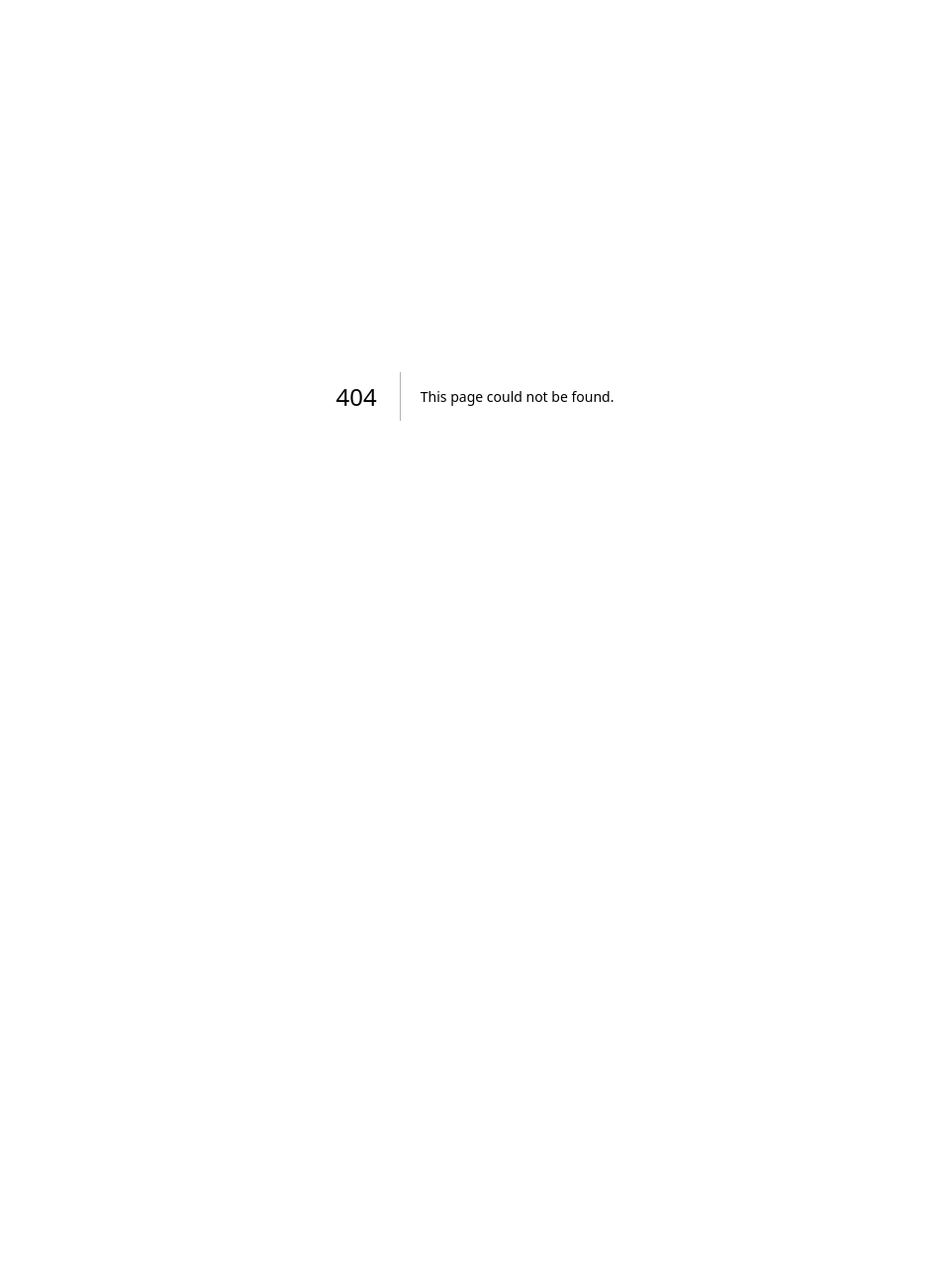
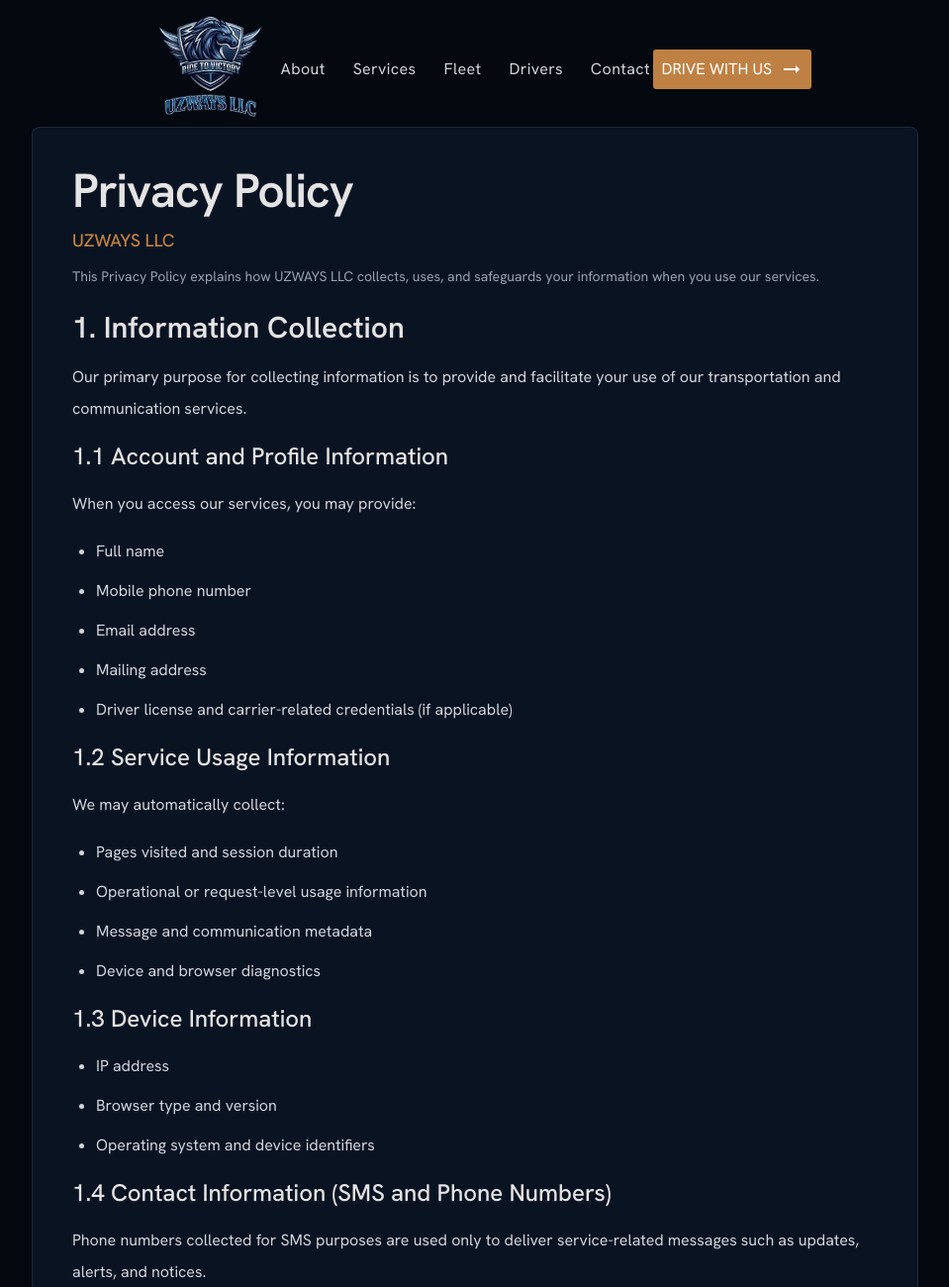
Before and after one commit to drenixbusiness/uzways, a Next.js app: page /privacy-policy in a window 1280 px wide. Before the commit this address had no page. Shown: the top 1300 px of the page at 99% size, without its empty margins (160-1119 px from the left). Before the commit the page ends 800 px from the top, so only its background shows below. Built offline with nearby package versions, Linux system fonts and the light colour scheme; a web font is replaced by a local one.

Commit message:
footer and privacy&policy

```diff
--- a/src/app/layout.tsx
+++ b/src/app/layout.tsx
@@ -1,6 +1,7 @@
 import type { Metadata } from "next";
 import { Geist, Geist_Mono, Montserrat, Big_Shoulders, Hanken_Grotesk, JetBrains_Mono } from "next/font/google";
 import "./globals.css";
+import Header from "../components/Header/Header";
 
 const geistSans = Geist({
   variable: "--font-geist-sans",
@@ -47,7 +48,10 @@ export default function RootLayout({
       lang="en"
       className={`${geistSans.variable} ${geistMono.variable} ${montserrat.variable} ${bigShoulders.variable} ${hankenGrotesk.variable} ${jetbrainsMono.variable} h-full antialiased scroll-smooth`}
     >
-      <body className="min-h-full flex flex-col">{children}</body>
+      <body className="min-h-full flex flex-col">
+        <Header />
+        {children}
+      </body>
     </html>
   );
 }
--- a/src/app/page.tsx
+++ b/src/app/page.tsx
@@ -1,5 +1,3 @@
-import Image from "next/image";
-import Header from "../components/Header/Header";
 import HomePage from "../components/HomePage/HomePage";
 import InfiniteBanner from "../components/Banner/InfiniteBanner";
 import Origin from "../components/Origin/Origin";
@@ -13,7 +11,6 @@ import Footer from "../components/Footer/Footer";
 export default function Home() {
   return (
     <div className="bg-near-black w-full max-w-[1900px] mx-auto overflow-x-hidden">
-      <Header />
       <HomePage />
       <InfiniteBanner />
       <Origin />
--- /dev/null
+++ b/src/app/privacy-policy/page.tsx
@@ -0,0 +1,128 @@
+import React from 'react'
+
+const PrivacyPolicy = () => {
+    return (
+        <main className="bg-near-black text-foreground min-h-screen pt-28 sm:pt-32 pb-16 px-4 sm:px-8 lg:px-12">
+            <article className="max-w-4xl mx-auto bg-primary border border-gray-800 rounded-lg shadow-sm p-6 sm:p-8 lg:p-10 space-y-6">
+                <header className="space-y-3">
+                    <h1 className="text-4xl sm:text-5xl font-semibold tracking-tight">
+                        Privacy Policy
+                    </h1>
+                    <p className="text-base sm:text-lg font-medium text-orange">
+                        UZWAYS LLC
+                    </p>
+                    <p className="text-sm text-gray-400">
+                        This Privacy Policy explains how UZWAYS LLC collects, uses, and safeguards your information when you use our services.
+                    </p>
+                </header>
+
+                <section className="space-y-4">
+                    <h2 className="text-3xl font-semibold">1. Information Collection</h2>
+                    <p className="text-gray-300 leading-8">
+                        Our primary purpose for collecting information is to provide and facilitate your use of our transportation and communication services.
+                    </p>
+
+                    <h3 className="text-2xl font-medium">1.1 Account and Profile Information</h3>
+                    <p className="text-gray-300 leading-8">When you access our services, you may provide:</p>
+                    <ul className="list-disc pl-6 space-y-2 text-gray-300 leading-8">
+                        <li>Full name</li>
+                        <li>Mobile phone number</li>
+                        <li>Email address</li>
+                        <li>Mailing address</li>
+                        <li>Driver license and carrier-related credentials (if applicable)</li>
+                    </ul>
+
+                    <h3 className="text-2xl font-medium">1.2 Service Usage Information</h3>
+                    <p className="text-gray-300 leading-8">We may automatically collect:</p>
+                    <ul className="list-disc pl-6 space-y-2 text-gray-300 leading-8">
+                        <li>Pages visited and session duration</li>
+                        <li>Operational or request-level usage information</li>
+                        <li>Message and communication metadata</li>
+                        <li>Device and browser diagnostics</li>
+                    </ul>
+
+                    <h3 className="text-2xl font-medium">1.3 Device Information</h3>
+                    <ul className="list-disc pl-6 space-y-2 text-gray-300 leading-8">
+                        <li>IP address</li>
+                        <li>Browser type and version</li>
+                        <li>Operating system and device identifiers</li>
+                    </ul>
+
+                    <h3 className="text-2xl font-medium">1.4 Contact Information (SMS and Phone Numbers)</h3>
+                    <p className="text-gray-300 leading-8">
+                        Phone numbers collected for SMS purposes are used only to deliver service-related messages such as updates, alerts, and notices.
+                    </p>
+                    <p className="text-gray-200 leading-8 font-medium">
+                        SMS consent and phone numbers will not be shared with third parties or affiliates for marketing purposes.
+                    </p>
+                    <p className="text-gray-300 leading-8">
+                        Users may opt out of SMS communication at any time by replying STOP to any message or by contacting us.
+                    </p>
+                </section>
+
+                <section className="space-y-4">
+                    <h2 className="text-3xl font-semibold">2. Information Use and Sharing</h2>
+                    <h3 className="text-2xl font-medium">2.1 How We Use Information</h3>
+                    <ul className="list-disc pl-6 space-y-2 text-gray-300 leading-8">
+                        <li>Provide and maintain our services</li>
+                        <li>Communicate service updates and responses</li>
+                        <li>Improve service quality, security, and reliability</li>
+                        <li>Comply with legal and regulatory requirements</li>
+                    </ul>
+
+                    <h3 className="text-2xl font-medium">2.2 Service Providers</h3>
+                    <p className="text-gray-300 leading-8">
+                        We may share information with trusted service providers that help us operate our website and services, subject to confidentiality and security obligations.
+                    </p>
+
+                    <h3 className="text-2xl font-medium">2.3 Legal Compliance</h3>
+                    <p className="text-gray-300 leading-8">
+                        We may disclose information when required by law, subpoena, or legal process, or when necessary to protect rights, safety, and prevent unlawful activity.
+                    </p>
+                </section>
+
+                <section className="space-y-4">
+                    <h2 className="text-3xl font-semibold">3. Cookies and Tracking Technologies</h2>
+                    <p className="text-gray-300 leading-8">
+                        We use cookies and similar technologies to understand usage patterns, maintain functionality, and improve user experience. You can manage cookies through your browser settings.
+                    </p>
+                </section>
+
+                <section className="space-y-4">
+                    <h2 className="text-3xl font-semibold">4. Your Rights and Choices</h2>
+                    <h3 className="text-2xl font-medium">4.1 Access and Correction</h3>
+                    <p className="text-gray-300 leading-8">
+                        You may request access to your personal information and ask us to correct inaccurate or outdated information.
+                    </p>
+                    <h3 className="text-2xl font-medium">4.2 Deletion and Objection</h3>
+                    <p className="text-gray-300 leading-8">
+                        You may request deletion of your personal information where applicable and object to specific processing activities.
+                    </p>
+                </section>
+
+                <section className="space-y-4">
+                    <h2 className="text-3xl font-semibold">5. Policy Updates</h2>
+                    <p className="text-gray-300 leading-8">
+                        We may update this Privacy Policy from time to time. Updates will be posted on this page and become effective when published.
+                    </p>
+                </section>
+
+                <section className="space-y-4">
+                    <h2 className="text-3xl font-semibold">6. Contact Information</h2>
+                    <p className="text-gray-400 leading-8">
+                        If you have any privacy-related questions, contact us at:
+                    </p>
+                    <ul className="space-y-2 text-gray-300 leading-8">
+                        <li><strong>Company:</strong> UZWAYS LLC</li>
+                        <li><strong>Email:</strong> safety@uzwaysllc.info</li>
+                        <li><strong>Phone:</strong> +1 (615) 578-1333</li>
+                        <li><strong>Address:</strong> 250 Clifton Ave, Mount Juliet, TN</li>
+                        <li><strong>Website:</strong> https://uzwaysllc.info/</li>
+                    </ul>
+                </section>
+            </article>
+        </main>
+    )
+}
+
+export default PrivacyPolicy
--- a/src/components/Footer/Footer.tsx
+++ b/src/components/Footer/Footer.tsx
@@ -1,7 +1,20 @@
 import React from 'react'
+import Link from 'next/link'
 
-const companyLinks = ['Our story', 'Fleet', 'Services', 'Contact']
-const driverLinks = ['Company Driver', 'Owner Operator', 'Apply', 'Safety']
+const companyLinks = [
+  { label: 'Our story', href: '#about' },
+  { label: 'Fleet', href: '#fleet' },
+  { label: 'Services', href: '#services' },
+  { label: 'Contact', href: '#contact' },
+  { label: 'Privacy Policy', href: '/privacy-policy' },
+]
+
+const driverLinks = [
+  { label: 'Company Driver', href: '#drivers' },
+  { label: 'Owner Operator', href: '#drivers' },
+  { label: 'Apply', href: '#contact' },
+  { label: 'Safety', href: '#contact' },
+]
 const reachUs = [
   '(615) 578-1333',
   'safety@uzwaysllc.info',
@@ -33,10 +46,10 @@ const Footer = () => {
           </h3>
           <ul className="flex flex-col gap-3 sm:gap-4">
             {companyLinks.map((link) => (
-              <li key={link}>
-                <a href="#" className="text-gray-400 text-sm hover:text-foreground transition-colors">
-                  {link}
-                </a>
+              <li key={link.label}>
+                <Link href={link.href} className="text-gray-400 text-sm hover:text-foreground transition-colors">
+                  {link.label}
+                </Link>
               </li>
             ))}
           </ul>
@@ -49,10 +62,10 @@ const Footer = () => {
           </h3>
           <ul className="flex flex-col gap-3 sm:gap-4">
             {driverLinks.map((link) => (
-              <li key={link}>
-                <a href="#" className="text-gray-400 text-sm hover:text-foreground transition-colors">
-                  {link}
-                </a>
+              <li key={link.label}>
+                <Link href={link.href} className="text-gray-400 text-sm hover:text-foreground transition-colors">
+                  {link.label}
+                </Link>
               </li>
             ))}
           </ul>
```
